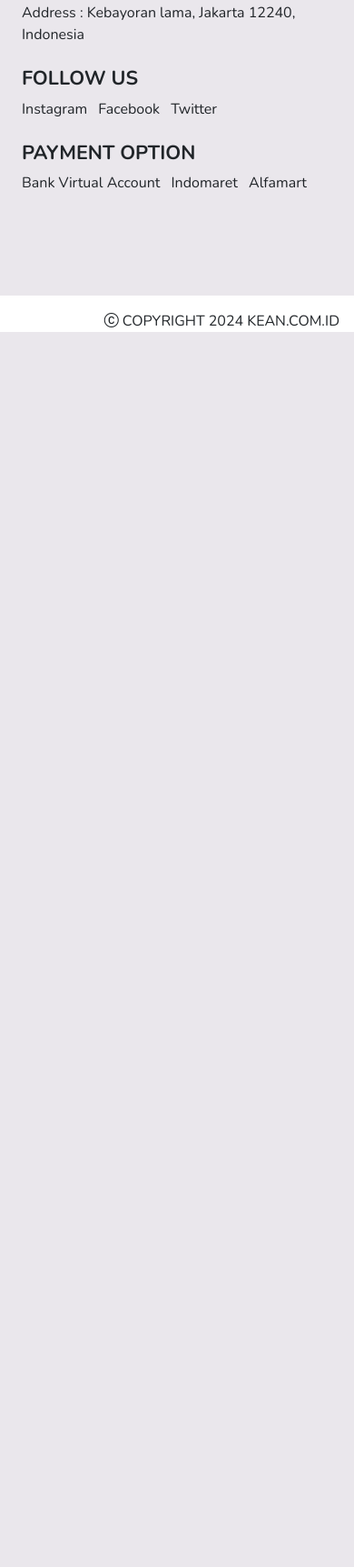
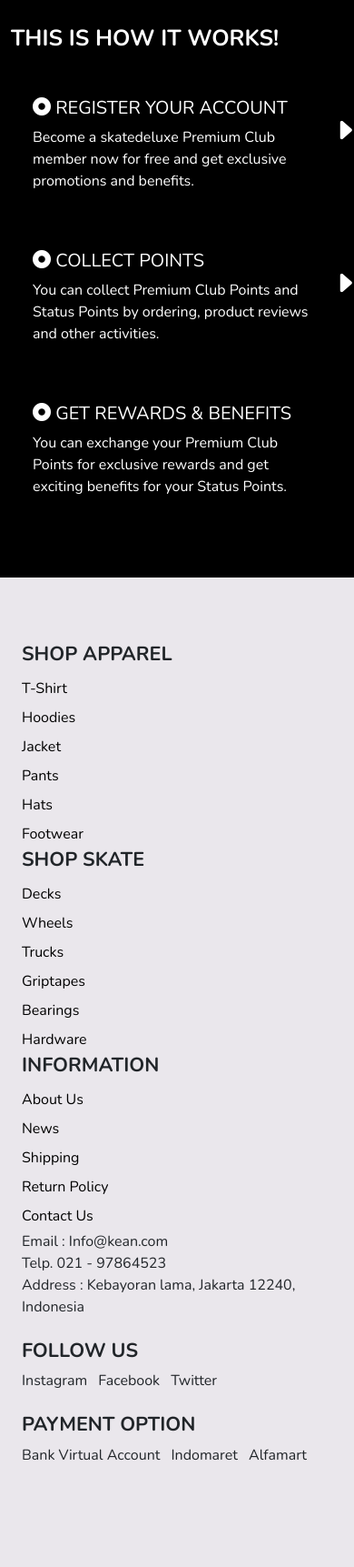
Before and after one commit to davidkurniawan/kean, a CodeIgniter app: page /ems/index.php/productpoints/index in a window 390 px wide. Shown: the part 886-2609 px from the top of the page at 91% size. Before the commit the page ends 1251 px from the top, so only its background shows below. Run offline with CodeIgniter, Linux system fonts and the light colour scheme; data that the repository does not hold is empty; some libraries are stand-ins or nearby versions; some web fonts are replaced.

Commit message:
product poin

```diff
--- a/application/controllers/Productpoints.php
+++ b/application/controllers/Productpoints.php
@@ -9,7 +9,19 @@ class Productpoints extends CI_Controller {
 
 	public function index()
 	{
+
+		$data = [
+
+			"title" => "Product Points - Shop",
+
+			"metaDescription" => "Products Points",
+
+			"navbar" => (($this->session->userdata('page_session') == "reseller")?"":"blue")
+
+		];
+
 		$viewData['product'] = $this->GlobalModel->getData('produk_poin',null);
+		$viewData['banner'] = $this->GlobalModel->getDataRow('banner',array('id_banner_category'=>5));
 
 		$this->load->view('components/header',$data);
 		$this->load->view('productpoints/product-poin-view',$viewData);
@@ -20,7 +32,7 @@ class Productpoints extends CI_Controller {
 	{
 		$data = [
 
-			"title" => "Product Points - Shop",
+			"title" => "Items Product Points - Shop",
 
 			"metaDescription" => "Products Points",
 
--- a/application/views/home.php
+++ b/application/views/home.php
@@ -257,7 +257,7 @@
 					</div>
 				</div>
 			</div>
-						<hr style="color:white;">
+			<hr style="color:white;">
 		</div>
 		<div class="container">
 			<div class="row">
--- a/application/views/productpoints/product-poin-view.php
+++ b/application/views/productpoints/product-poin-view.php
@@ -1 +1,98 @@
-product-poin-view
+<div class="main" style="background: black;color: white;">
+	<div class="container">
+		<div class="row">
+			<div class="col-lg-12">
+				<div class="title-section d-flex gap-1 gap-lg-3 mb-4">
+					<h2 class="fw-bold text-uppercase mt-5" style="letter-spacing: 10px;">BECOME OUR ROYAL CUSTOMER</h2>
+				</div>
+				<nav class="navbar navbar-expand-lg navbar-dark bg-dark">
+				    <div class="container-fluid">
+				            <ul class="navbar-nav">
+				                <li class="nav-item">
+				                    <a class="nav-link fw-bold active" aria-current="page" href="#">HOW TO GET</a>
+				                </li>
+				                <li class="nav-item">
+				                    <a class="nav-link fw-bold" href="#">RULES</a>
+				                </li>
+				            </ul>
+				    </div>
+				</nav>
+			</div>
+		</div>
+		<hr style="color:white;">
+	</div>
+	<section class="banner product-points">
+		<div class="banner-item-points">
+			<div class="image">
+				<img src="">
+				<div class="position-relative">
+					<div class="image-banner-points" style="background-image: url('<?php echo BASEBACK.$banner['image'] ?>');">
+						<h3 class="text-uppercase fw-bold"><?php echo $banner['description'] ?></h3>
+					</div>
+				</div>
+			</div>
+		</div>
+	</section>
+	<section class="how-get-points mt-5 mb-5">
+		<div class="container">
+			<div class="row">
+				<div class="col-lg-12">
+					<h2 class="fw-bold">THIS IS HOW IT WORKS!</h2>
+				</div>
+				<hr>
+				<div class="col-lg-4 col-md-12">
+					<div class="card-rules-points p-4">
+						<h5><i class="bi bi-record-circle-fill"></i> REGISTER YOUR ACCOUNT</h5>
+						<div class="position-relative">
+							<i class="bi bi-caret-right-fill"></i>
+						</div>
+						<p>Become a skatedeluxe Premium Club member now for free and get exclusive promotions and benefits.</p>
+					</div>
+
+				</div>
+				<div class="col-lg-4 col-md-12">
+					<div class="card-rules-points p-4">
+						<h5><i class="bi bi-record-circle-fill"></i> COLLECT POINTS</h5>
+						<div class="position-relative">
+							<i class="bi bi-caret-right-fill"></i>
+						</div>
+						<p>You can collect Premium Club Points and Status Points by ordering, product reviews and other activities.</p>
+					</div>
+				</div>
+				<div class="col-lg-4 col-md-12">
+					<div class="card-rules-points p-4">
+						<h5><i class="bi bi-record-circle-fill"></i> GET REWARDS & BENEFITS</h5>
+						<p>You can exchange your Premium Club Points for exclusive rewards and get exciting benefits for your Status Points.</p>
+					</div>
+				</div>
+			</div>
+		</div>
+	</section>
+	<section class="product-item">
+		<div class="container">
+			<div class="row">
+				<?php foreach ($product as $key => $prod): ?>
+					<div class="col-lg-3">
+						<div class="points-item">
+							<a href="<?php echo BASEURL.'product-points/'.$prod['slug'] ?>">
+								<div class="card">
+									<img src="<?php echo BASEBACK.$prod['image'] ?>">
+								</div>
+								<div class="title text-center">
+									<h5 class="fw-bold text-uppercase mt-3 mb-3 text-white"><?php echo $prod['produk_poin_title'] ?></h5>
+									<p class="text-white"><?php echo $prod['poin'] ?> Points</p>
+								</div>
+								</a>
+						</div>
+					</div>
+				<?php endforeach ?>
+			</div>
+		</div>
+	</section>
+</div>
+
+<script type="text/javascript">
+	$(document).ready(function () {
+		$('.banner-item-points').slick();
+	});
+</script>
--- a/assets/css/base.css
+++ b/assets/css/base.css
@@ -3479,3 +3479,42 @@ a:hover {
     height: 100%;
     background: linear-gradient(90deg, hsla(0, 0%, 100%, .85), hsla(0, 0%, 100%, 0) 70%);
 }
+
+.banner-item-points .image-banner-points {
+    height: 500px;
+    padding: 118px 17px 0px 25px;
+    letter-spacing: 9px;
+    background-size: cover;
+    background-repeat: no-repeat;
+}
+
+.banner-item-points .image-banner-points h3 {
+    line-height: 40px;
+    position: absolute;
+    bottom: 80px;
+}
+
+.card-rules-points .position-relative .bi-caret-right-fill {
+    position: absolute;
+    right: -40px;
+    top: -15px;
+    font-size: 28px;
+}
+
+.hr-white {
+    opacity: unset;
+    border-color: white;
+    background-color: unset;
+}
+
+.hr-intcode {
+    opacity: unset;
+    background-color: unset;
+    border: 2px solid #ffc107;
+    margin: 0 0 1rem 0;
+}
+
+.note-prod-poin.position-relative button {
+    width: 100%;
+    border-radius: 0;
+}
```
Also changed, not shown: application/views/productpoints/product-poin-detail.php (added, +51 -0 lines).
